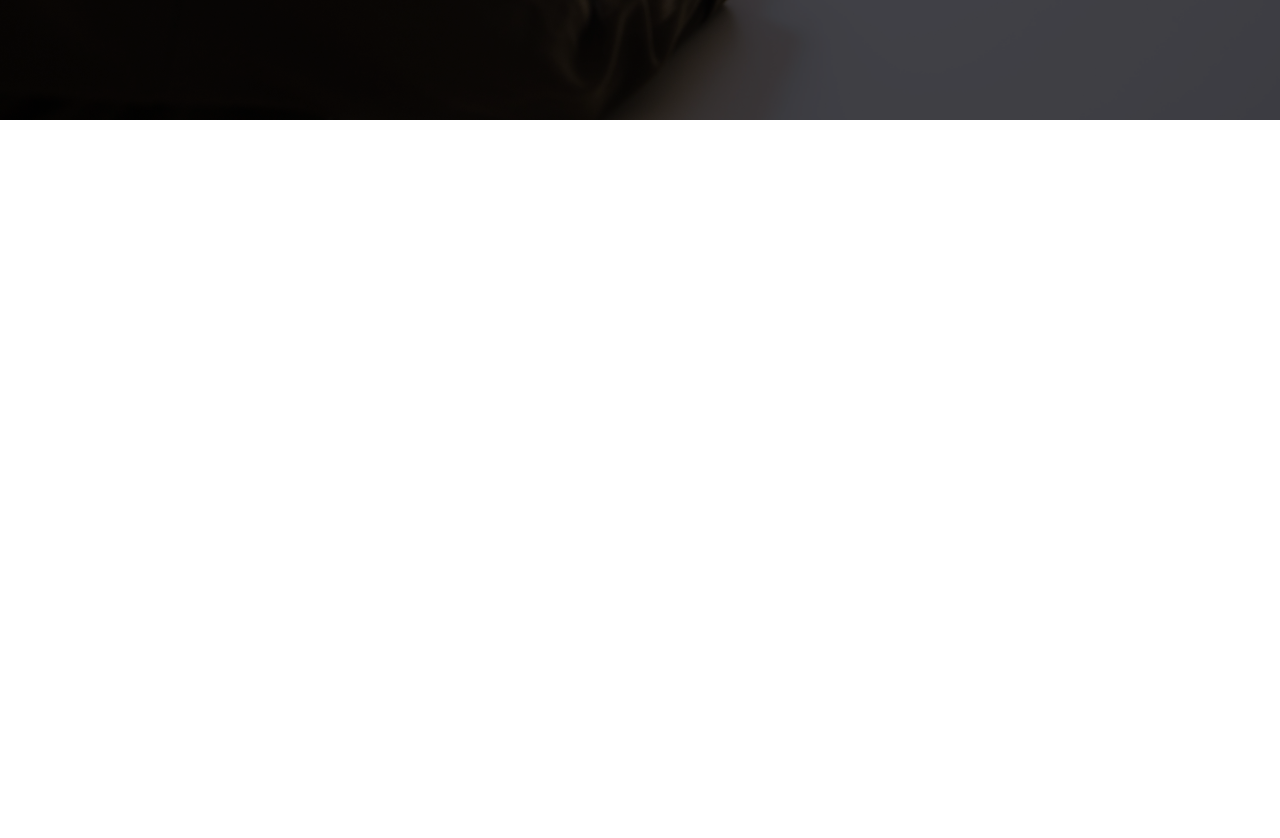
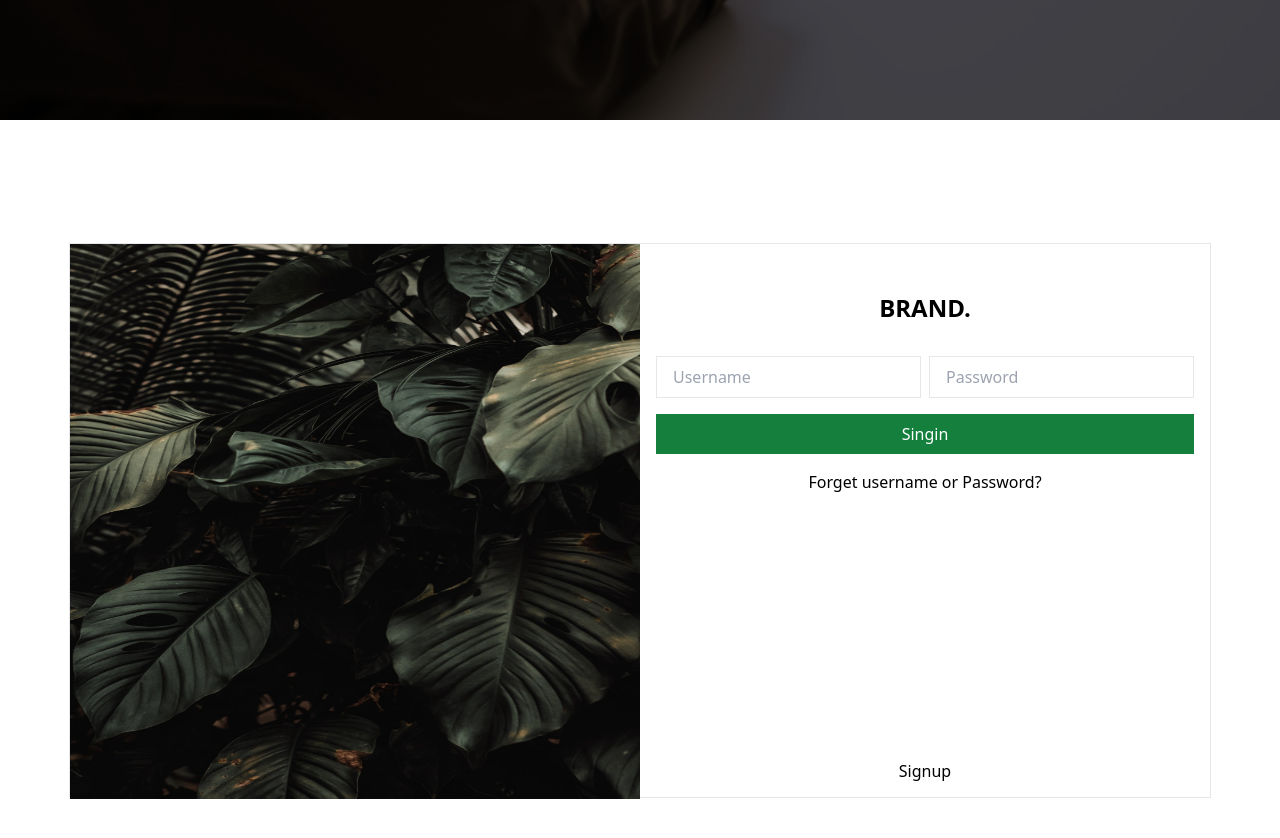
Before and after one commit to Optimus-ged/react-js-training-project, a React (Vite) app: page / in a window 1280 px wide. Shown: the part 1480-2318 px from the top of the page. Before the commit the page ends 1600 px from the top, so only its background shows below. Built offline with nearby package versions, Linux system fonts and the light colour scheme.

Commit message:
third login created successfully

```diff
--- a/src/App.tsx
+++ b/src/App.tsx
@@ -1,11 +1,13 @@
 import LoginOne from "@/components/loginOne";
 import LoginTwo from "@/components/loginTwo";
+import LoginThree from "@/components/loginThree";
 
 function App() {
   return (
     <section>
-      <LoginOne/>
+      <LoginOne />
       <LoginTwo />
+      <LoginThree />
     </section>
   );
 }
--- /dev/null
+++ b/src/components/loginThree/index.tsx
@@ -0,0 +1,37 @@
+import Tree from "@/assets/trees.jpg";
+
+const LoginThree = () => {
+  return (
+    <div className="flex h-screen w-screen">
+      <div className="border-gray m-auto grid h-[555px] grid-cols-1 border lg:grid-cols-2">
+        <div className="h-[555px] w-full">
+          <img className="h-full w-full" src={Tree} alt="" />
+        </div>
+        <div className="flex flex-col justify-between p-4">
+          <form action="">
+            <h2 className="mt-8 text-center text-2xl font-bold">BRAND.</h2>
+            <div className="mt-8 flex gap-2">
+              <input
+                className="w-full border px-4 py-2"
+                type="text"
+                placeholder="Username"
+              />
+              <input
+                className="w-full border px-4 py-2"
+                type="password"
+                placeholder="Password"
+              />
+            </div>
+            <button className="mt-4 w-full py-2 bg-green-700 text-white hover:bg-green-600">
+              Singin
+            </button>
+            <p className="mt-4 text-center">Forget username or Password?</p>
+          </form>
+          <p className="text-center">Signup</p>
+        </div>
+      </div>
+    </div>
+  );
+};
+
+export default LoginThree;
```
